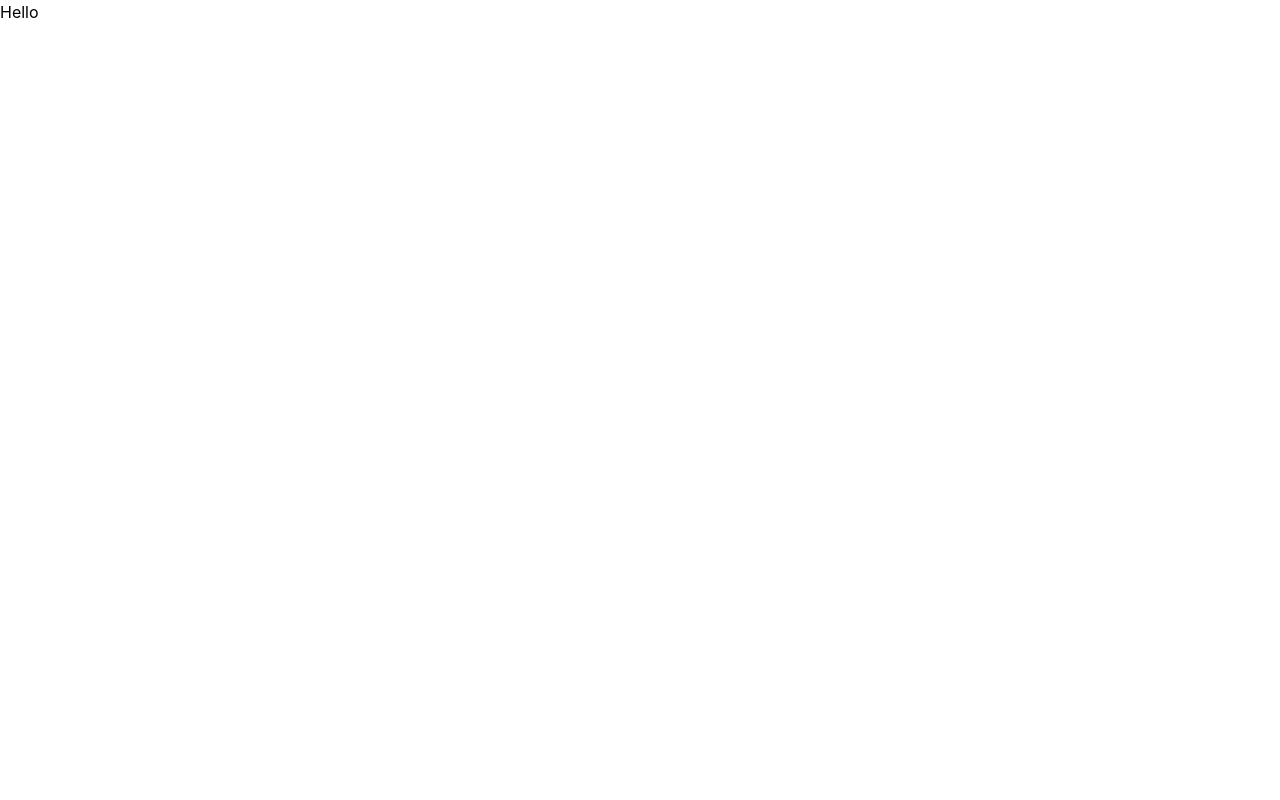
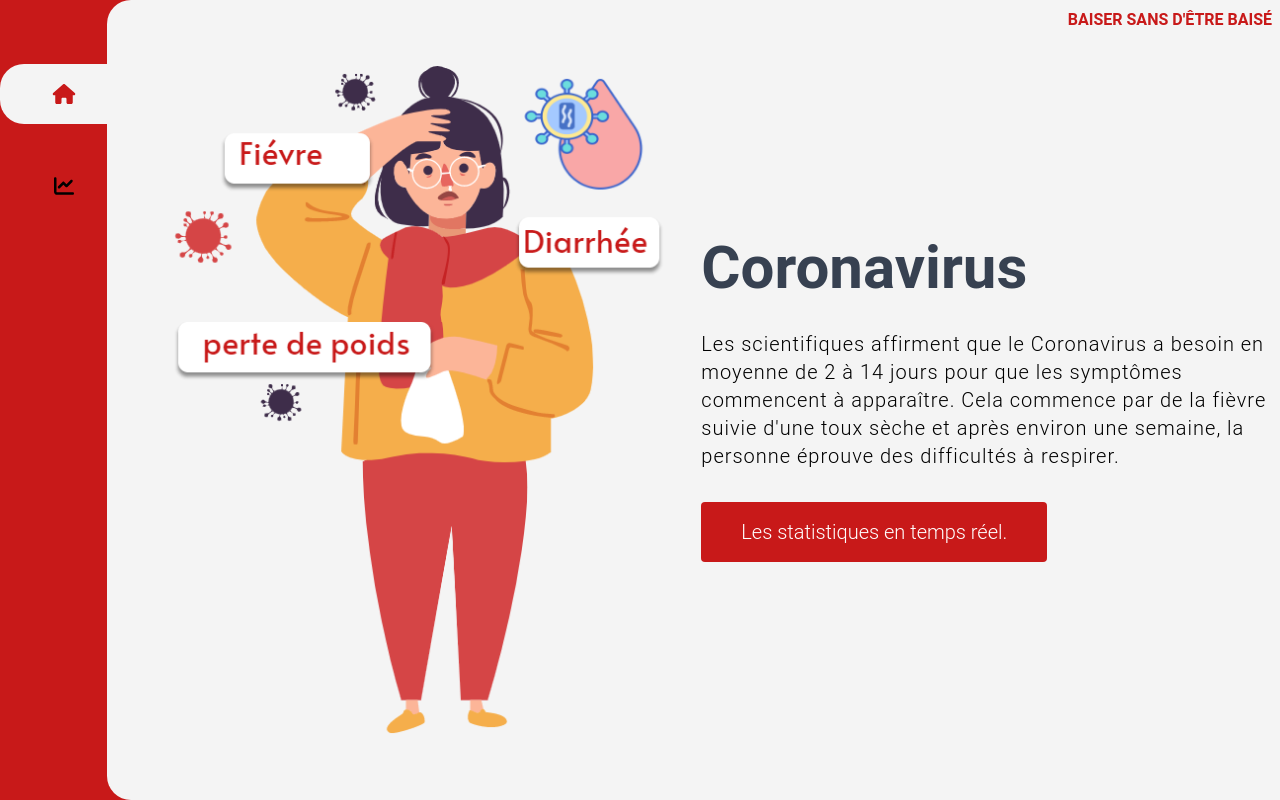
Before and after one commit to marvelbark2/sex-info, a Next.js app: page / in a window 1280 px wide. Built offline with nearby package versions, Linux system fonts and the light colour scheme.

Commit message:
Adding Layout structs with navs

```diff
--- /dev/null
+++ b/components/Layout.tsx
@@ -0,0 +1,46 @@
+import type { ReactNode } from "react";
+import Sidenav from "./partials/SideNav";
+
+function MobileSidenav() {
+    return <span>NAVBAR</span>
+}
+
+
+
+export default function Layout({ children }: { children: ReactNode }) {
+    return (
+        <div className="bg-bloody-red">
+            <div className="block lg:hidden">
+                <div className="fixed w-full h-full bg-black opacity-75 z-10">...</div>
+                <nav className="transition fixed h-screen z-20 top-0 overflow-auto  show bg-bloody-red msidenavleft left-0" style={{ zIndex: 9999 }}>
+                    <div className="cursor-pointer text-white p-4">
+                        <svg className="fill-current inline-block" xmlns="http://www.w3.org/2000/svg" width="18" height="18" viewBox="0 0 18 18">
+                            <path d="M14.53 4.53l-1.06-1.06L9 7.94 4.53 3.47 3.47 4.53 7.94 9l-4.47 4.47 1.06 1.06L9 10.06l4.47 4.47 1.06-1.06L10.06 9z"></path>
+                        </svg>
+                    </div>
+                    <MobileSidenav />
+                </nav>
+            </div>
+
+            <div className="absolute text-bloody-red top-2 right-2" >
+                <span className="font-semibold text-base">{`BAISER SANS D'ÊTRE BAISÉ`}</span>
+            </div>
+
+            <div className="flex flex-col lg:flex-row flex-wrap">
+                <div className="w-full lg:w-1/12 hidden lg:block">
+                    <nav className="fixed w-1/12 h-screen bg-bloody-red" >
+                        <Sidenav />
+                    </nav>
+                </div>
+
+                <div className="w-full lg:w-11/12 rounded-none bg-bodyLight text-black lg:rounded-l-3xl">
+                    <div className="inline-block lg:hidden mb-16 cursor-pointer text-black">
+                        <svg xmlns="http://www.w3.org/2000/svg" width="35" height="35" viewBox="0 0 512 512" className="fill-current stroke-current inline-block relative top-left-2"><line x1="80" y1="160" x2="432" y2="160" fill="none" strokeLinecap="round" strokeMiterlimit={10} strokeWidth="32px" /><line x1="80" y1="256" x2="432" y2="256" fill="none" strokeLinecap="round" strokeMiterlimit={10} strokeWidth="32px" /><line x1="80" y1="352" x2="432" y2="352" fill="none" strokeLinecap="round" strokeMiterlimit={10} strokeWidth="32px" /></svg>
+                    </div>
+                    {children}
+                </div >
+            </div >
+        </div >
+    )
+
+}
--- /dev/null
+++ b/components/partials/SideNav.tsx
@@ -0,0 +1,24 @@
+import Link from "next/link";
+import { useRouter } from "next/router";
+import { FontAwesomeIcon } from '@fortawesome/react-fontawesome'
+import { navElement } from "@utils/index";
+
+
+export default function Sidenav() {
+    const router = useRouter();
+    return (
+        <div className="h-full flex flex-col content-between">
+            <ul className="mt-16 text-center">
+                {navElement.map((nav, index) => (
+                    <li key={index}>
+                        <div className={`cursor-pointer mb-8 p-4 text-xl lg:rounded-l-3xl ${router.asPath === nav.slug ? "active text-bloody-red bg-bodyLight" : ""}`}>
+                            <Link href={nav.slug} passHref>
+                                <FontAwesomeIcon className="w-24" icon={nav.icon} />
+                            </Link>
+                        </div>
+                    </li>
+                ))}
+            </ul>
+        </div>
+    )
+}
--- a/package.json
+++ b/package.json
@@ -9,6 +9,8 @@
     "lint": "next lint"
   },
   "dependencies": {
+    "@fortawesome/free-solid-svg-icons": "^6.2.1",
+    "@fortawesome/react-fontawesome": "^0.2.0",
     "@types/node": "18.11.10",
     "@types/react": "18.0.25",
     "@types/react-dom": "18.0.9",
--- a/pages/_app.tsx
+++ b/pages/_app.tsx
@@ -1,6 +1,14 @@
 import '../styles/globals.css'
-import type { AppProps } from 'next/app'
+import '@fortawesome/fontawesome-svg-core/styles.css'
+
+import type { AppProps } from 'next/app';
+import { config } from '@fortawesome/fontawesome-svg-core'
+import Layout from '../components/Layout';
+
+config.autoAddCss = false
 
 export default function App({ Component, pageProps }: AppProps) {
-  return <Component {...pageProps} />
+  return <Layout>
+    <Component {...pageProps} />
+  </Layout>
 }
--- a/pages/index.tsx
+++ b/pages/index.tsx
@@ -1,3 +1,26 @@
+import Image from "next/image";
+import Link from "next/link";
+
 export default function Home() {
-  return <h1>Hello</h1>
+  return (
+    <div className="container mx-auto">
+      <div className="flex flex-col lg:flex-row flex-wrap min-h-screen lg:h-screen content-center items-center">
+        <div className="w-full lg:w-1/2">
+          <div className="p-2">
+            <Image className="mx-autolg:w-auto" src="/assets/sympts.png" width={800}
+              height={1200} alt="Corona Girl" />
+          </div>
+        </div>
+        <div className="w-full lg:w-1/2">
+          <div className="infos p-8 lg:p-2 text-center lg:text-left">
+            <h1 className="font-bold text-3xl lg:text-6xl mb-8 text-gray-700">Coronavirus</h1>
+            <p className="text-lg lg:text-xl mb-8 text-yellow font-light tracking-wider">
+              {`Les scientifiques affirment que le Coronavirus a besoin en moyenne de 2 à 14 jours pour que les symptômes commencent à apparaître. Cela commence par de la fièvre suivie d'une toux sèche et après environ une semaine, la personne éprouve des difficultés à respirer.`}
+            </p>
+            <Link className="inline-block text-base lg:text-xl text-white px-10 py-4 rounded bg-bloody-red font-light" href="/stats">Les statistiques en  temps réel.</Link>
+          </div >
+        </div >
+      </div >
+    </div >
+  )
 }
--- /dev/null
+++ b/pages/stats.tsx
@@ -0,0 +1,7 @@
+export default function Stats() {
+    return (
+        <div className="container mx-auto">
+            STATS
+        </div>
+    )
+}
--- a/styles/globals.css
+++ b/styles/globals.css
@@ -27,3 +27,9 @@ a {
 @tailwind base;
 @tailwind components;
 @tailwind utilities;
+
+@import url('https://fonts.googleapis.com/css2?family=Roboto:ital,wght@0,400;0,600;1,400;1,600&display=swap');
+
+html, body, label {
+  font-family: 'Roboto', sans-serif;
+}
--- a/tailwind.config.js
+++ b/tailwind.config.js
@@ -1,13 +1,25 @@
 /** @type {import('tailwindcss').Config} */
 module.exports = {
+  darkMode: 'class',
   content: [
     "./pages/**/*.{js,ts,jsx,tsx}",
     "./components/**/*.{js,ts,jsx,tsx}",
   ],
   theme: {
+    fontFamily: {
+      'sans': ["Roboto", "sans-serif"],
+      'roboto': ['Roboto', 'sans-serif'],
+    },
     extend: {
       colors: {
-        'bloody-red': '#DD0000',
+        'bloody-red': '#C81919',
+        'bodyLight': '#F4F4F4',
+      },
+      spacing: {
+        '13': '3.25rem',
+        '15': '3.75rem',
+        '128': '32rem',
+        '144': '36rem',
       }
     },
   },
--- a/tsconfig.json
+++ b/tsconfig.json
@@ -13,6 +13,10 @@
     "resolveJsonModule": true,
     "isolatedModules": true,
     "jsx": "preserve",
+    "baseUrl": ".",
+    "paths": {
+      "@utils/*": ["utils/*"]
+    },
     "incremental": true
   },
   "include": ["next-env.d.ts", "**/*.ts", "**/*.tsx"],
--- /dev/null
+++ b/utils/index.ts
@@ -0,0 +1,13 @@
+import { faHouse, faChartLine } from '@fortawesome/free-solid-svg-icons'
+
+export const navElement = [
+    {
+        slug: '/',
+        icon: faHouse
+    },
+    {
+        slug: '/stats',
+        icon: faChartLine
+    },
+
+]
```
Also changed, not shown: public/assets/sympts.png (added), 1 other file (tests, documents, lock files or other folders).
